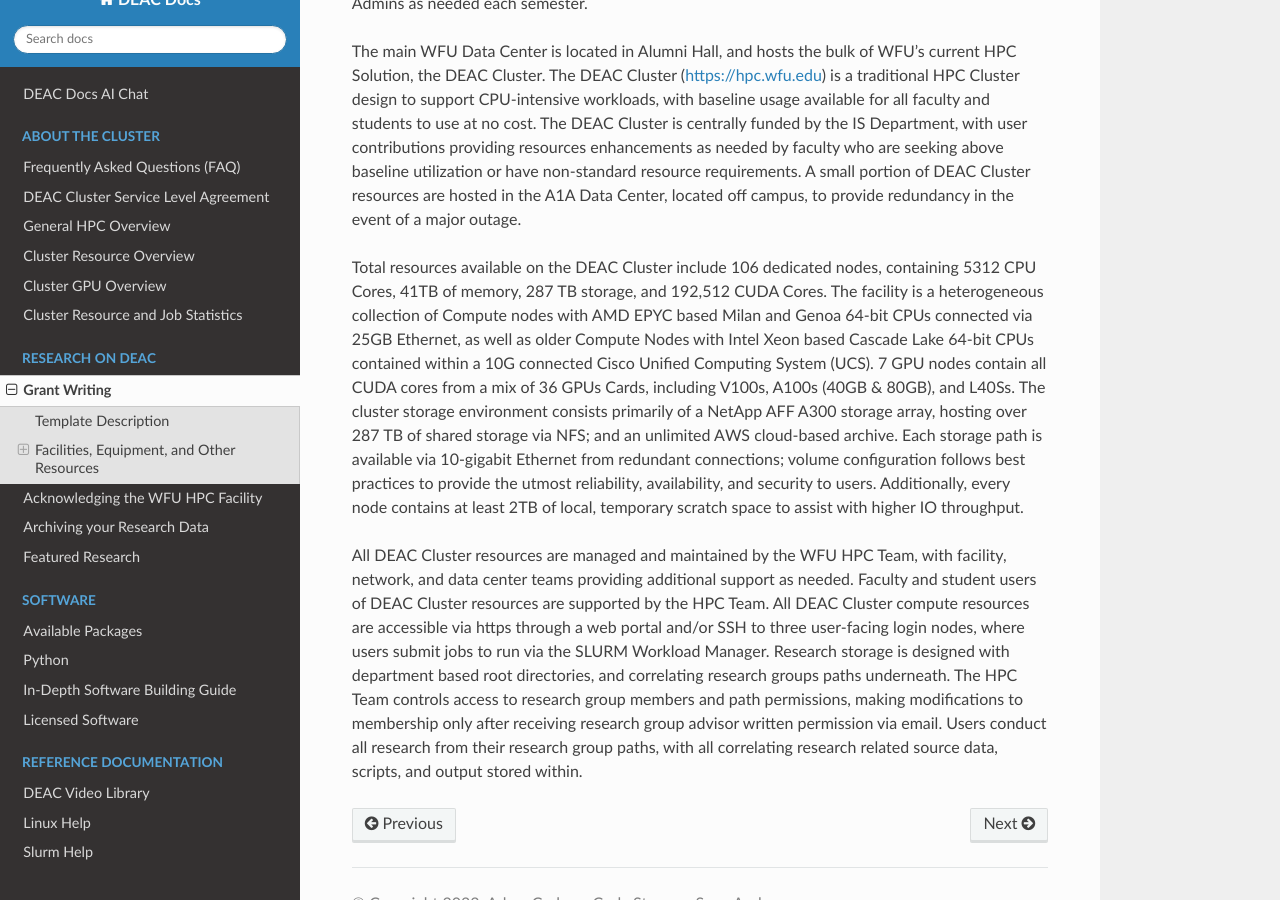
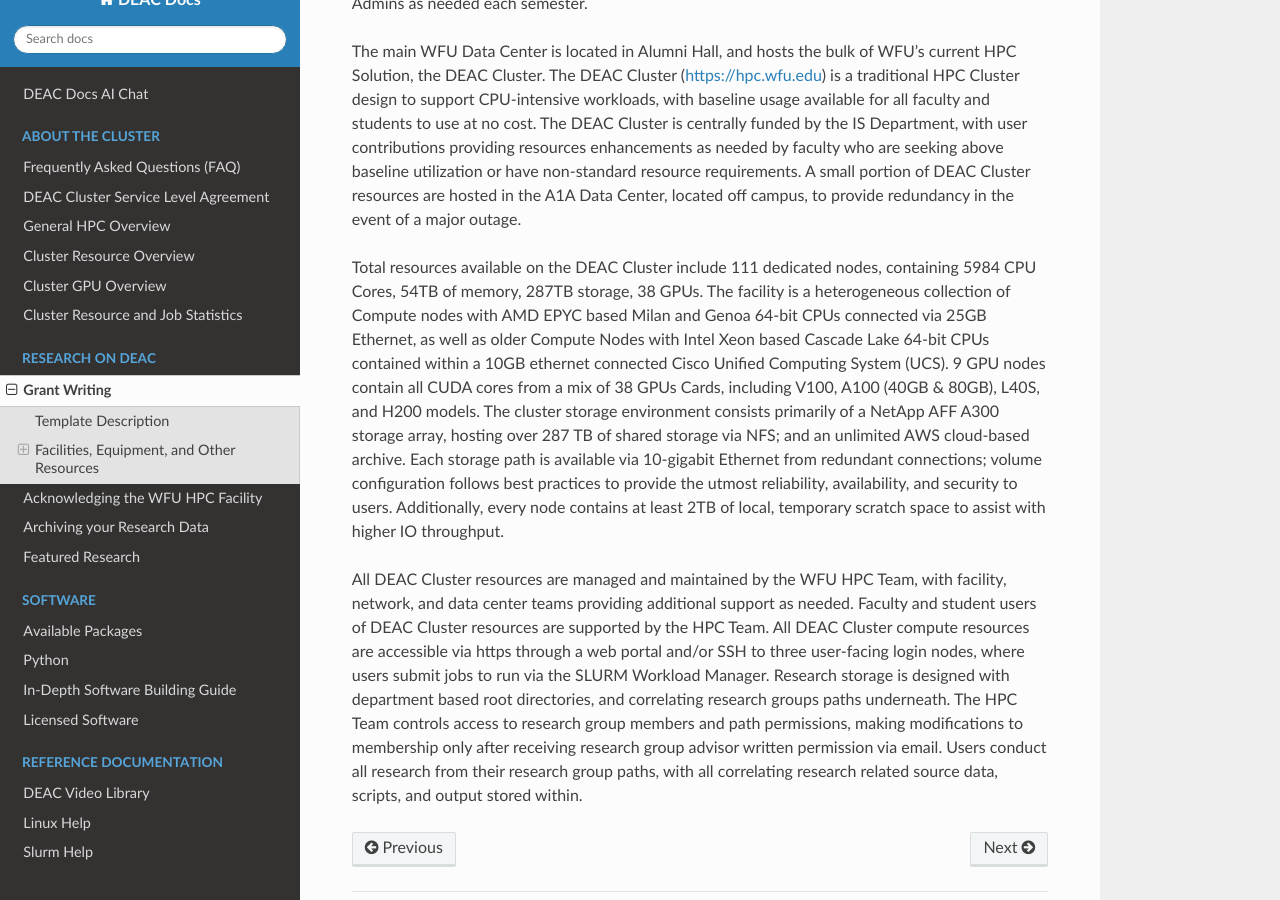
Before and after one commit to WFU-HPC/deac-docs, a Sphinx documentation site: the page built from source/research-grant_writing.rst, in a window 1280 px wide and 900 px high, scrolled down 1643 px. Built offline with Sphinx 7.4.7 and the Read the Docs theme 3.1.0, drawn with Linux system fonts in a browser that asks for light colours; some of the changed text lies outside the part shown.

Commit message:
updated cluster resources

```diff
--- a/source/research-grant_writing.rst
+++ b/source/research-grant_writing.rst
@@ -15,10 +15,10 @@
 
      The WFU DEAC Cluster Facility is a centrally managed, University supported,
      high performance computing environment containing over 5,000 processors,
-     40TB of memory, 36 GPUs, and 287TB of disk storage jointly funded by faculty
+     54TB of memory, 38 GPUs, and 287TB of disk storage jointly funded by faculty
      research grant awards and the University. The cluster supports faculty from
-     16 departments, including: Biomed, Business, Chemistry, Computer Science,
-     Engineering, and Physics. All grant contributions are applied as a service
+     17 departments, including: Biomedicine, Business, Chemistry, Computer Science,
+     Engineering, Psychology, and Physics. All grant contributions are applied as a service
      fee to gain additional priority and/or storage above free-tier baseline utilization.
      All acquired service fees are applied to offset the annual cost Information
      Systems incurs to operate and maintain the DEAC Cluster Facility.
@@ -54,9 +54,9 @@
 
 AWS is utilized primarily for Enterprise services support, but a small number of virtual desktop environments have been created in support of classroom instruction. This includes t2.micro systems (1 vCPU and 1GB of memory) for the majority of instances, and g4dn.xlarge (4 vCPU, 16 GB of memory, and 125GB NVMe) used for students in a Computer Science Neural Networks & Deep Learning class. Both of these virtual desktop system types are configured by IS Infrastructure Admins as needed each semester.
 
-The main WFU Data Center is located in Alumni Hall, and hosts the bulk of WFU’s current HPC Solution, the DEAC Cluster. The DEAC Cluster (https://hpc.wfu.edu) is a traditional HPC Cluster design to support CPU-intensive workloads, with baseline usage available for all faculty and students to use at no cost. The DEAC Cluster is centrally funded by the IS Department, with user contributions providing resources enhancements as needed by faculty who are seeking above baseline utilization or have non-standard resource requirements. A small portion of DEAC Cluster resources are hosted in the A1A Data Center, located off campus, to provide redundancy in the event of a major outage.
+The main WFU Data Center is located in Alumni Hall, and hosts the bulk of WFU's current HPC Solution, the DEAC Cluster. The DEAC Cluster (https://hpc.wfu.edu) is a traditional HPC Cluster design to support CPU-intensive workloads, with baseline usage available for all faculty and students to use at no cost. The DEAC Cluster is centrally funded by the IS Department, with user contributions providing resources enhancements as needed by faculty who are seeking above baseline utilization or have non-standard resource requirements. A small portion of DEAC Cluster resources are hosted in the A1A Data Center, located off campus, to provide redundancy in the event of a major outage.
 
-Total resources available on the DEAC Cluster include 106 dedicated nodes, containing 5312 CPU Cores, 41TB of memory, 287 TB storage, and 192,512 CUDA Cores. The facility is a heterogeneous collection of Compute nodes with AMD EPYC based Milan and Genoa 64-bit CPUs connected via 25GB Ethernet, as well as older Compute Nodes with Intel Xeon based Cascade Lake 64-bit CPUs contained within a 10G connected Cisco Unified Computing System (UCS). 7 GPU nodes contain all CUDA cores from a mix of 36 GPUs Cards, including V100s, A100s (40GB & 80GB), and L40Ss. The cluster storage environment consists primarily of a NetApp AFF A300 storage array, hosting over 287 TB of shared storage via NFS; and an unlimited AWS cloud-based archive. Each storage path is available via 10-gigabit Ethernet from redundant connections; volume configuration follows best practices to provide the utmost reliability, availability, and security to users. Additionally, every node contains at least 2TB of local, temporary scratch space to assist with higher IO throughput.
+Total resources available on the DEAC Cluster include 111 dedicated nodes, containing 5984 CPU Cores, 54TB of memory, 287TB storage, 38 GPUs. The facility is a heterogeneous collection of Compute nodes with AMD EPYC based Milan and Genoa 64-bit CPUs connected via 25GB Ethernet, as well as older Compute Nodes with Intel Xeon based Cascade Lake 64-bit CPUs contained within a 10GB ethernet connected Cisco Unified Computing System (UCS). 9 GPU nodes contain all CUDA cores from a mix of 38 GPUs Cards, including V100, A100 (40GB & 80GB), L40S, and H200 models. The cluster storage environment consists primarily of a NetApp AFF A300 storage array, hosting over 287 TB of shared storage via NFS; and an unlimited AWS cloud-based archive. Each storage path is available via 10-gigabit Ethernet from redundant connections; volume configuration follows best practices to provide the utmost reliability, availability, and security to users. Additionally, every node contains at least 2TB of local, temporary scratch space to assist with higher IO throughput.
 
 All DEAC Cluster resources are managed and maintained by the WFU HPC Team, with facility, network, and data center teams providing additional support as needed. Faculty and student users of DEAC Cluster resources are supported by the HPC Team. All DEAC Cluster compute resources are accessible via https through a web portal and/or SSH to three user-facing login nodes, where users submit jobs to run via the SLURM Workload Manager. Research storage is designed with department based root directories, and correlating research groups paths underneath. The HPC Team controls access to research group members and path permissions, making modifications to membership only after receiving research group advisor written permission via email. Users conduct all research from their research group paths, with all correlating research related source data, scripts, and output stored within.
 
```
